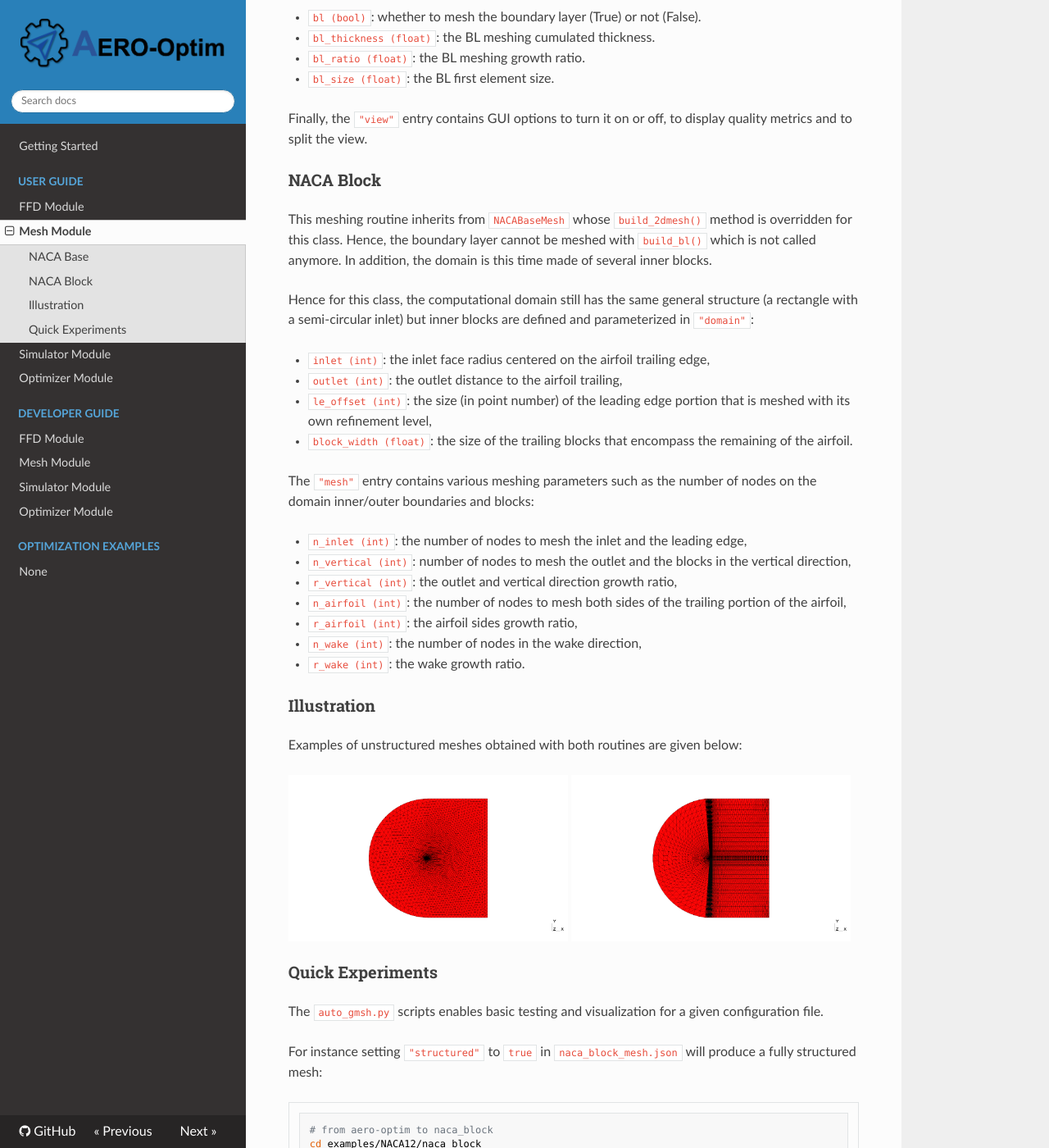
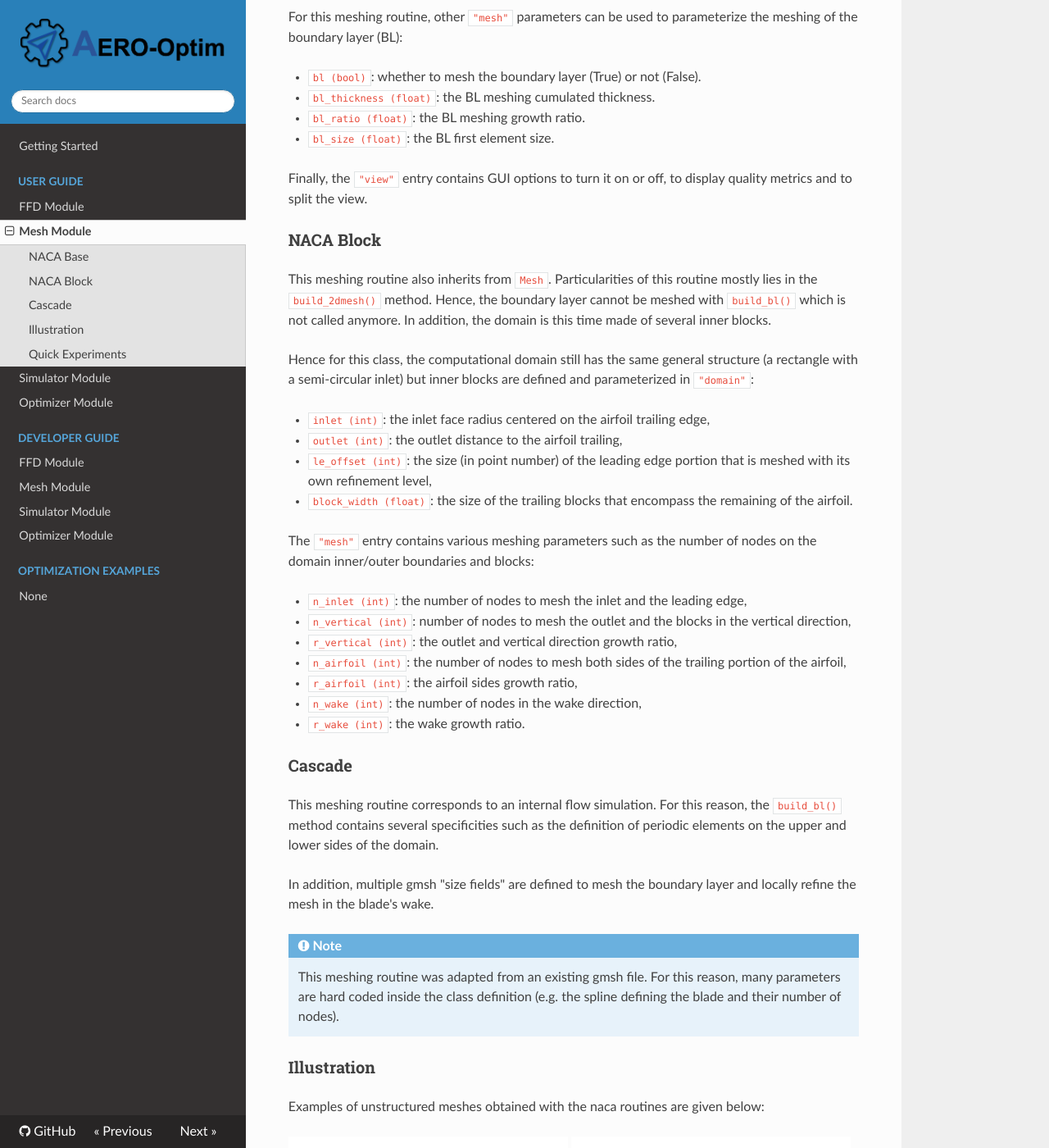
Before and after one commit to mschouler/aero-optim, an MkDocs documentation site: the page built from docs/mesh.md, in a window 1280 px wide and 1400 px high, scrolled down 1997 px. Shown: the whole window at 82% size. Built offline with MkDocs 1.6.1, drawn with Linux system fonts in a browser that asks for light colours; nearby versions of some CDN libraries; some of the changed text lies outside the part shown.

Commit message:
update doc

````diff
--- a/docs/mesh.md
+++ b/docs/mesh.md
@@ -1,10 +1,11 @@
 ## Mesh Module
 The meshing module builds on the [`gmsh` Python API](https://gmsh.info/doc/texinfo/gmsh.html). Classes inheriting from a basic `Mesh` class are implemented for NACA airfoil use-cases:
 
-* `NACABaseMesh`: implements a simple meshing routine with minimal parameters,
-* `NACABlockMesh`:  implements a structured by blocks meshing routine.
+* `NACABaseMesh`: implements a simple meshing routine for a naca12 profile with minimal parameters,
+* `NACABlockMesh`:  implements a structured by blocks meshing routine for a naca12 profile,
+* `CascadeMesh`: implements an unstructured meshing routine for a compressor cascade with periodic elements.
 
-Both cases are parameterized with a `json` formatted configuration file made of several dictionaries:
+All three meshes are parameterized with a `json` formatted configuration file made of several dictionaries:
 ```json
 {
   "study": {
@@ -33,7 +34,7 @@ The meshing routine then goes through the following steps:
 2) the `build_mesh()` method is called on the instantiated object which then triggers subsequent calls:
 
   * `build_2dmesh()` that builds the computational domain and defines 2D meshing parameters (e.g. number of nodes, growth ratio)
-  * `split_naca()` that pre-processes the geometry coordinates list
+  * `split_naca()` or `reorder_blade()` that pre-processes the geometry coordinates list
 
 3)  the mesh is finally generated, GUI options are set and outputs (e.g. meshing log, output mesh) are written.
 
@@ -41,7 +42,7 @@ The meshing routine then goes through the following steps:
     All meshing parameters are described in their respective class definition (see [Developer Guide](dev_mesh.md)).
 
 ### NACA Base
-Meshing details relative to the basic routine reside in the `build_2dmesh()` method and its inner calls. For instance, the `split_naca()` method describes how the naca profile should be split into its upper and lower parts. This is critical to the domain construction steps in `build_2dmesh()` since the trailing and leading edges may be used as construction points.
+Meshing details relative to this routine reside in the `build_2dmesh()` method and its inner calls. For instance, the `split_naca()` method describes how the naca profile should be split into its upper and lower parts. This is critical to the domain construction steps in `build_2dmesh()` since the trailing and leading edges may be used as construction points.
 
 The `build_2dmesh()` routine of the `NACABaseMesh` class also gives the possibility to mesh the boundary layer by calling `build_bl()`. The meshing of the boundary layer is triggered by setting `"bl"`to `true` in the `"mesh"` category of the configuration file.
 
@@ -70,7 +71,7 @@ For this meshing routine, other `"mesh"` parameters can be used to parameterize
 Finally, the `"view"` entry contains GUI options to turn it on or off, to display quality metrics and to split the view.
 
 ### NACA Block
-This meshing routine inherits from `NACABaseMesh` whose `build_2dmesh()` method is overridden for this class. Hence, the boundary layer cannot be meshed with `build_bl()` which is not called anymore. In addition, the domain is this time made of several inner blocks.
+This meshing routine also inherits from `Mesh`. Particularities of this routine mostly lies in the `build_2dmesh()` method. Hence, the boundary layer cannot be meshed with `build_bl()` which is not called anymore. In addition, the domain is this time made of several inner blocks.
 
 Hence for this class, the computational domain still has the same general structure (a rectangle with a semi-circular inlet) but inner blocks are defined and parameterized in `"domain"`:
 
@@ -89,11 +90,24 @@ The `"mesh"` entry contains various meshing parameters such as the number of nod
 - `n_wake (int)`: the number of nodes in the wake direction,
 - `r_wake (int)`: the wake growth ratio.
 
+### Cascade
+This meshing routine corresponds to an internal flow simulation. For this reason, the `build_bl()` method contains several specificities such as the definition of periodic elements on the upper and lower sides of the domain.
+
+In addition, multiple gmsh "size fields" are defined to mesh the boundary layer and locally refine the mesh in the blade's wake.
+
+!!! Note
+    This meshing routine was adapted from an existing gmsh file. For this reason, many parameters are hard coded inside the class definition (e.g. the spline defining the blade and their number of nodes).
+
 ### Illustration
-Examples of unstructured meshes obtained with both routines are given below:
+Examples of unstructured meshes obtained with the naca routines are given below:
 <p float="left">
   <img src="../Figures/naca_base_mesh.png" width="49%" />
   <img src="../Figures/naca_block_mesh.png" width="49%" />
+</p>
+
+The compressor cascade mesh obtained with the cascade routine is illustrated next:
+<p float="left">
+  <img src="../Figures/cascade_mesh.png" width="100%" />
 </p>
 
 ### Quick Experiments
````
Also changed, not shown: README.md (+1 -1 lines), docs/dev_mesh.md (+7 -0 lines), docs/ffd.md (+2 -2 lines), docs/index.md (+5 -4 lines), docs/Figures/cascade_mesh.png (added).
